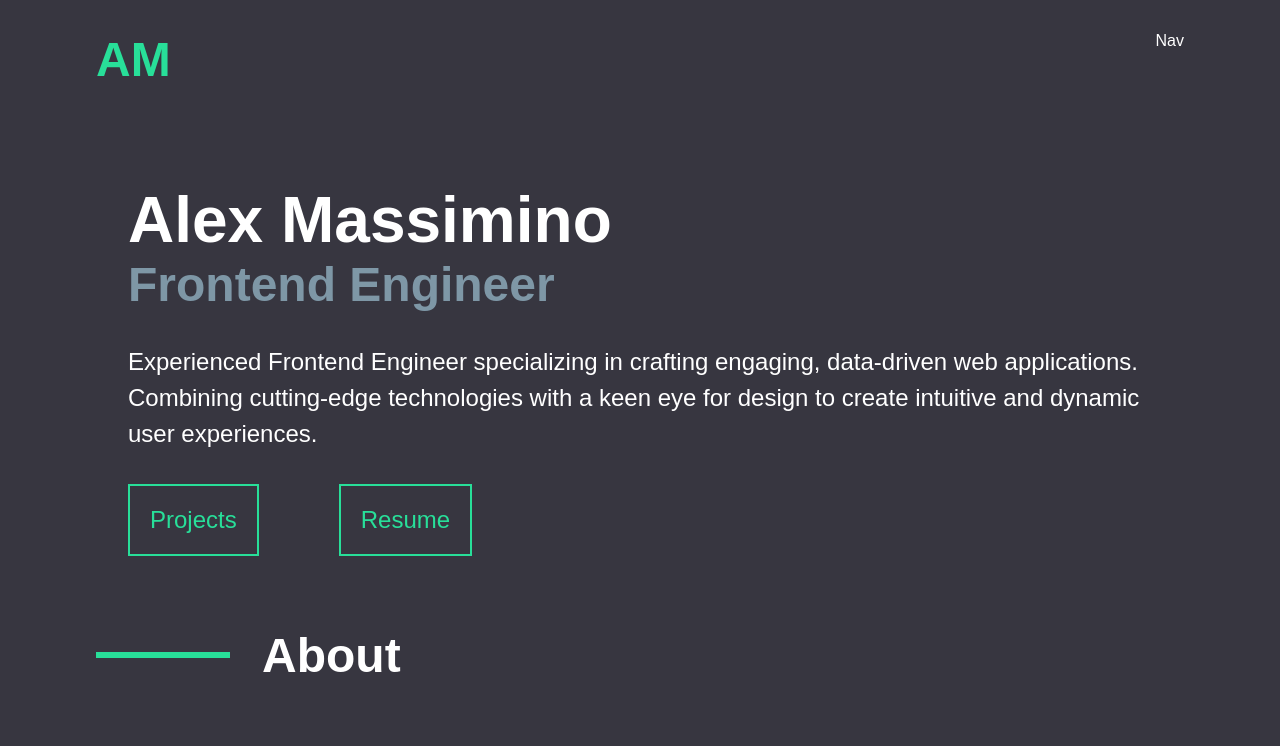
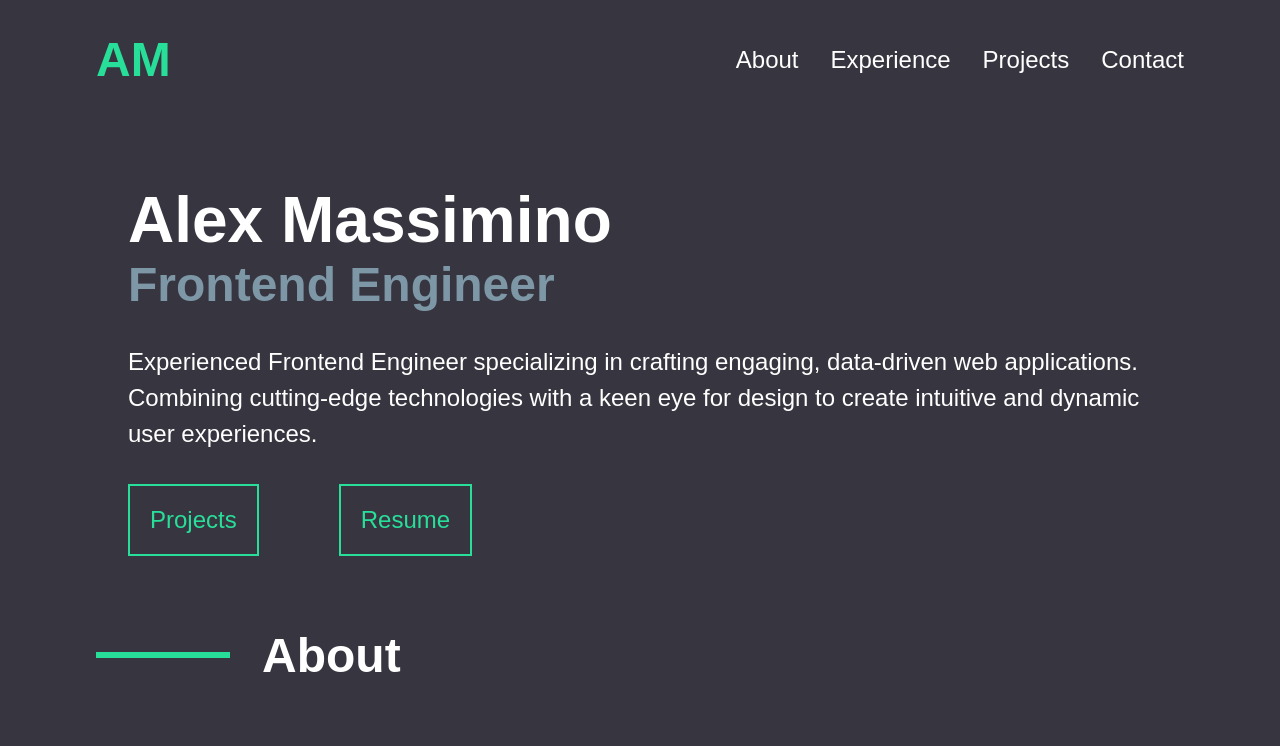
Before and after one commit to alexmassimino9/Portfolio, a React (Vite) app: page / in a window 1280 px wide. Shown: the top 746 px of the page. Built offline with nearby package versions, Linux system fonts and the light colour scheme; a web font is replaced by a local one.

Commit message:
nav menu added

```diff
--- a/src/components/Navigation/navigation/Nav.jsx
+++ b/src/components/Navigation/navigation/Nav.jsx
@@ -1,7 +1,18 @@
 import React from "react";
-
+import { links } from "../../../data/data";
+import style from "./Navigation.module.css";
 const Nav = () => {
-  return <div>Nav</div>;
+  return (
+    <ul className={style.navList}>
+      {links.map((link, index) => {
+        return (
+          <li className={style.navItem} key={index}>
+            <a>{link}</a>
+          </li>
+        );
+      })}
+    </ul>
+  );
 };
 
 export default Nav;
--- a/src/components/Navigation/navigation/Navigation.jsx
+++ b/src/components/Navigation/navigation/Navigation.jsx
@@ -1,7 +1,6 @@
 import React, { useState } from "react";
 import style from "./Navigation.module.css";
 import { useMediaQuery } from "react-responsive";
-import { links } from "../../../data/data";
 import { Nav, MobileNav } from "../";
 const Navigation = () => {
   const isMobile = useMediaQuery({
--- a/src/components/Navigation/navigation/Navigation.module.css
+++ b/src/components/Navigation/navigation/Navigation.module.css
@@ -33,6 +33,7 @@
 }
 .navItem > a {
     border: none;
+    text-transform: capitalize;
     color: white;
     font-weight: lighter;
     font-size: 1.5rem;
```
